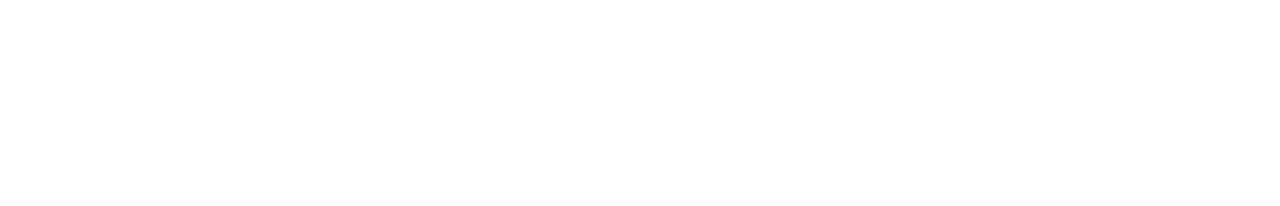
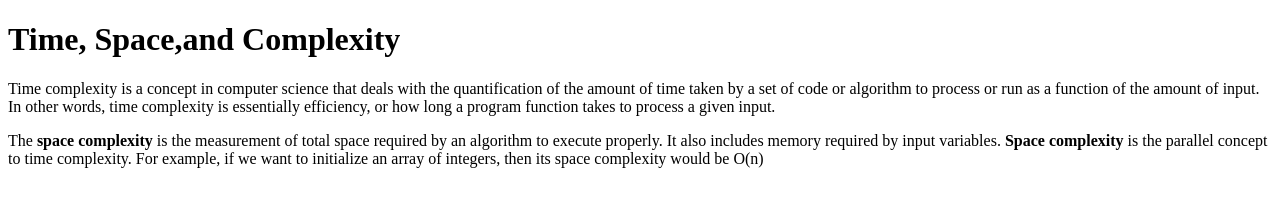
Before and after one commit to acciojob/time-and-space-complexity-ksrilaya, a website: page main.html in a window 1280 px wide. Drawn offline with Linux system fonts and the light colour scheme.

Commit message:
created a submission

```diff
--- a/main.html
+++ b/main.html
@@ -7,7 +7,16 @@
 </head>
 
 <body>
-	<!-- the entire body must be written by student -->
+	<h1>Time, Space,and Complexity</h1>
+	<p>
+		Time complexity is a concept in computer science that deals with the quantification of the amount of time taken by a set of code or algorithm to process or run as a function of the amount of input.
+		In other words, time complexity is essentially efficiency, or how long a program function takes to process a given input.
+	</p>
+	<p>
+		The <b>space complexity</b> is the measurement of total space required by an algorithm to execute properly. It also includes memory required by input variables.
+		<b>Space complexity</b> is the parallel concept to time complexity. For example, if we want to initialize an array of integers, then its space complexity would be O(n)
+	</p>
+		<!-- the entire body must be written by student -->
     <script type="text/javascript" src="./script.js">
 </script>
 
```
